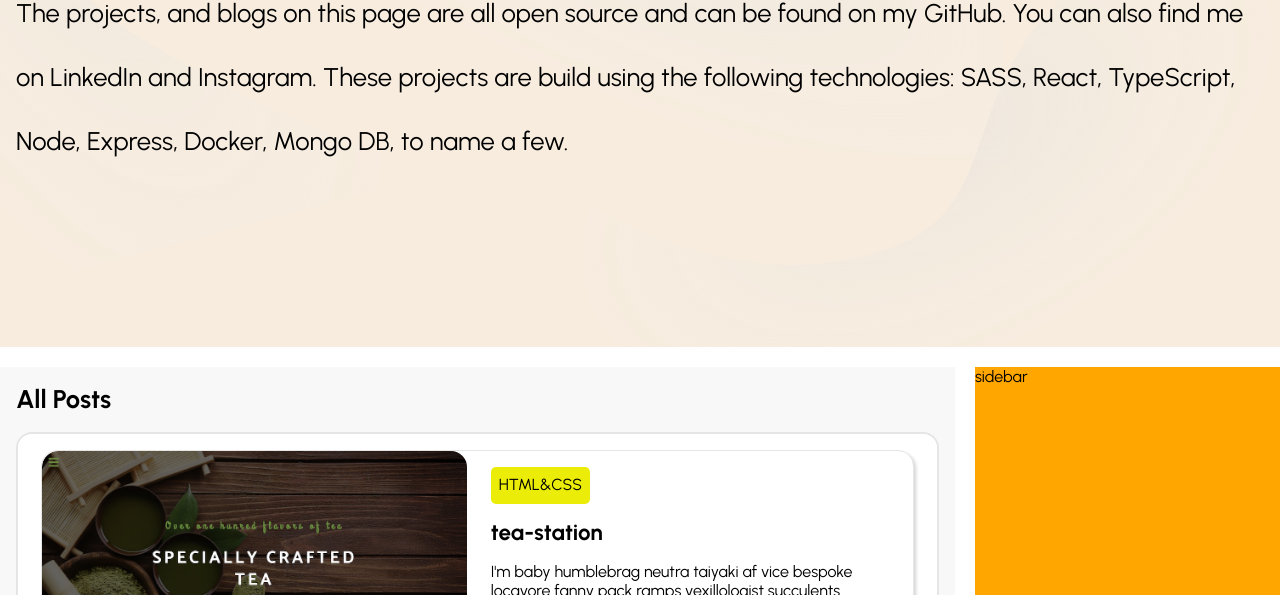
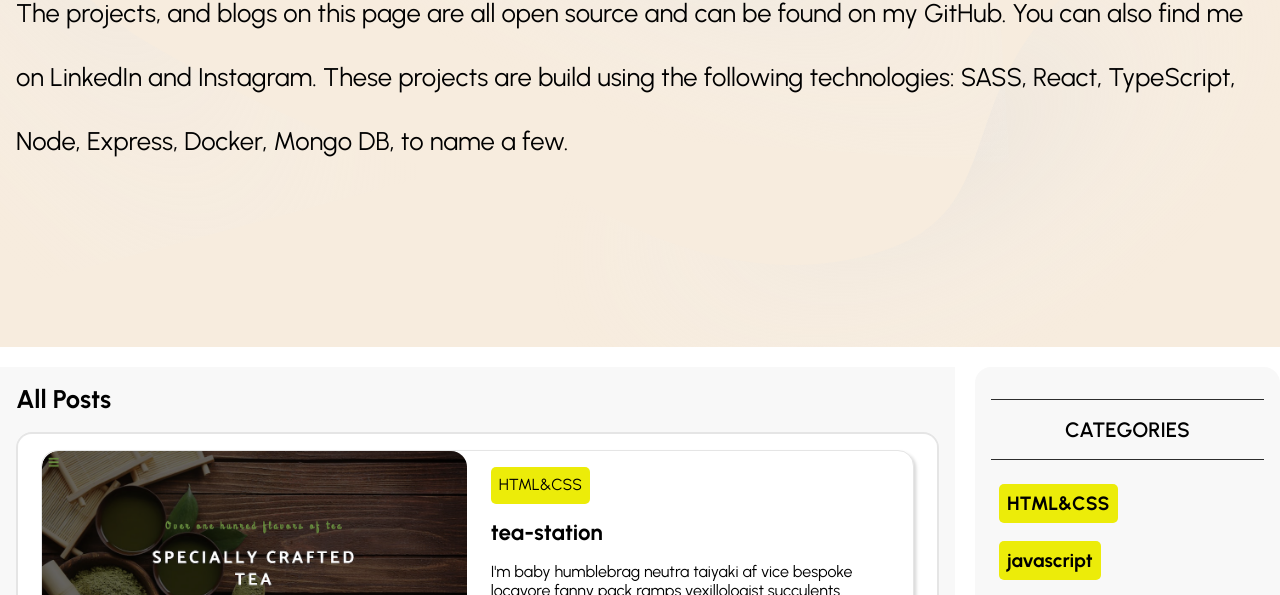
Before and after one commit to brightdevs/blog-client, a Gatsby site: page /blog in a window 1280 px wide. Shown: the part 327-922 px from the top of the page. Built offline with nearby package versions, Linux system fonts and the light colour scheme; Gatsby itself is replaced by a stand-in of ours; some packages are replaced by stand-ins of ours.

Commit message:
page template done

```diff
--- a/src/components/Card/Card.scss
+++ b/src/components/Card/Card.scss
@@ -7,13 +7,9 @@
     border-radius: 1rem;
     border: 1px solid #e5e5e5;
     box-shadow: rgba(0, 0, 0, 0.15) 2.4px 2.4px 3.2px;
-    margin-bottom: 1rem;
+    margin-bottom: 2.5rem;
     transition: all .3s ease-in-out;
     cursor: pointer;
-    // @include utils.flex(column, flex-start, flex-start);
-    // display: grid;
-    // grid-template-columns: 100px 1fr;
-    // gap: .3rem;
 
     &:hover {
         box-shadow: rgba(0, 0, 0, 0.1) 0px 10px 15px -3px, rgba(0, 0, 0, 0.05) 0px 4px 6px -2px;
@@ -26,7 +22,6 @@
         height: 100%;
         width: 100%;
         border-radius: 1rem;
-        // @include utils.flex(column, center, center);
         padding: 0;
 
         img {
--- a/src/components/Categories/categories.scss
+++ b/src/components/Categories/categories.scss
@@ -0,0 +1,22 @@
+.categories {
+    &__title {
+        font-size: 1.3rem;
+        font-weight: 600;
+        margin-bottom: 2rem;
+        // all uppercase
+        text-transform: uppercase;
+        text-align: center;
+
+
+        // add a line before and after the title
+        &::before,
+        &::after {
+            content: '';
+            display: block;
+            width: 100%;
+            height: 1px;
+            background-color: #2d2d2d;
+            margin: 1rem 0;
+        }
+    }
+}
--- a/src/components/Categories/index.tsx
+++ b/src/components/Categories/index.tsx
@@ -1,9 +1,41 @@
+import { graphql, useStaticQuery, Link } from 'gatsby';
 import React from 'react';
-
-type Props = {};
+import './categories.scss';
+type Props = {
+  center?: boolean;
+};
 
 const Categories = (props: Props) => {
-  return <div>Categories</div>;
+  const {
+    allMdx: { distinct },
+  } = useStaticQuery(query);
+  console.log('distinct', distinct);
+
+  return (
+    <div className='p-1 categories'>
+      <h1 className='categories__title'>Categories</h1>
+
+      <ul className={props.center ? 'column-center' : ''}>
+        {distinct.map((category: string) => {
+          return (
+            <li className='margin-bottom-2' key={category}>
+              <Link to={`/${category}`} className='highlight '>
+                {category}
+              </Link>
+            </li>
+          );
+        })}
+      </ul>
+    </div>
+  );
 };
 
+const query = graphql`
+  query MyQuery {
+    allMdx {
+      distinct(field: frontmatter___category)
+    }
+  }
+`;
+
 export default Categories;
--- a/src/components/NavBar/NavBar.tsx
+++ b/src/components/NavBar/NavBar.tsx
@@ -4,6 +4,7 @@ import './NavBar.scss';
 import { HiMenuAlt3 } from 'react-icons/hi';
 import { FaRegWindowClose } from 'react-icons/fa';
 import { toggleOpen } from './index';
+import Categories from '../Categories';
 type Props = {};
 
 const NavBar = (props: Props) => {
@@ -60,6 +61,7 @@ const NavBar = (props: Props) => {
             className='overlay__close__icon'
           />
         </div>
+        <div className='menu'>
           <ul className='navigation__list column-center'>
             <li className='navigation__list__item'>
               <Link
@@ -89,6 +91,8 @@ const NavBar = (props: Props) => {
               </Link>
             </li>
           </ul>
+          <Categories center={true} />
+        </div>
         <div></div>
       </div>
     </>
--- a/src/pages/blog.tsx
+++ b/src/pages/blog.tsx
@@ -4,6 +4,7 @@ import Layout from '../components/Layout';
 import MdxNode from '../interfaces/mdx-node';
 import Posts from '../components/Posts/Posts';
 import '../styles/Blog.scss';
+import Categories from '../components/Categories';
 type DataProps = {
   allMdx: {
     nodes: MdxNode[];
@@ -33,8 +34,8 @@ const blog = ({
         </div>
       </section>
       <Posts latestPosts={allPosts} title='All Posts' gridColSpan={3} />
-      <aside className='grid-col-span-1 bg-1'>
-        <span>sidebar</span>
+      <aside className='grid-col-span-1 bg-3 rounded'>
+        <Categories />
       </aside>
     </Layout>
   );
--- a/src/templates/category-template.tsx
+++ b/src/templates/category-template.tsx
@@ -4,6 +4,7 @@ import Layout from '../components/Layout';
 import MdxNode from '../interfaces/mdx-node';
 import Posts from '../components/Posts/Posts';
 import HeroImage from '../components/Hero/HeroImage';
+import Categories from '../components/Categories';
 type DataProps = {
   allMdx: {
     nodes: MdxNode[];
@@ -33,6 +34,9 @@ const CategoryTemplate: React.FC<PageProps<DataProps>> = (props) => {
         scrollable={false}
         gridColSpan={3}
       />
+      <aside className='grid-col-span-1 bg-3 rounded'>
+        <Categories />
+      </aside>
     </Layout>
   );
 };
```
Also changed, not shown: src/templates/post-template.tsx (+3 -8 lines). Lines whose indentation alone changed are shown as unchanged.
